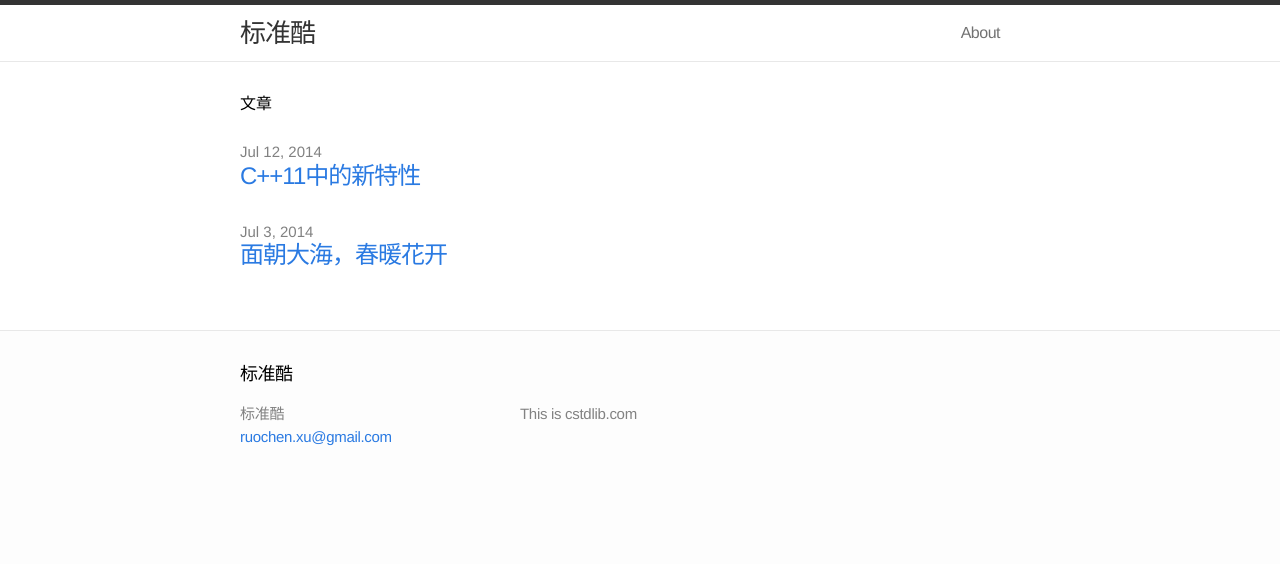
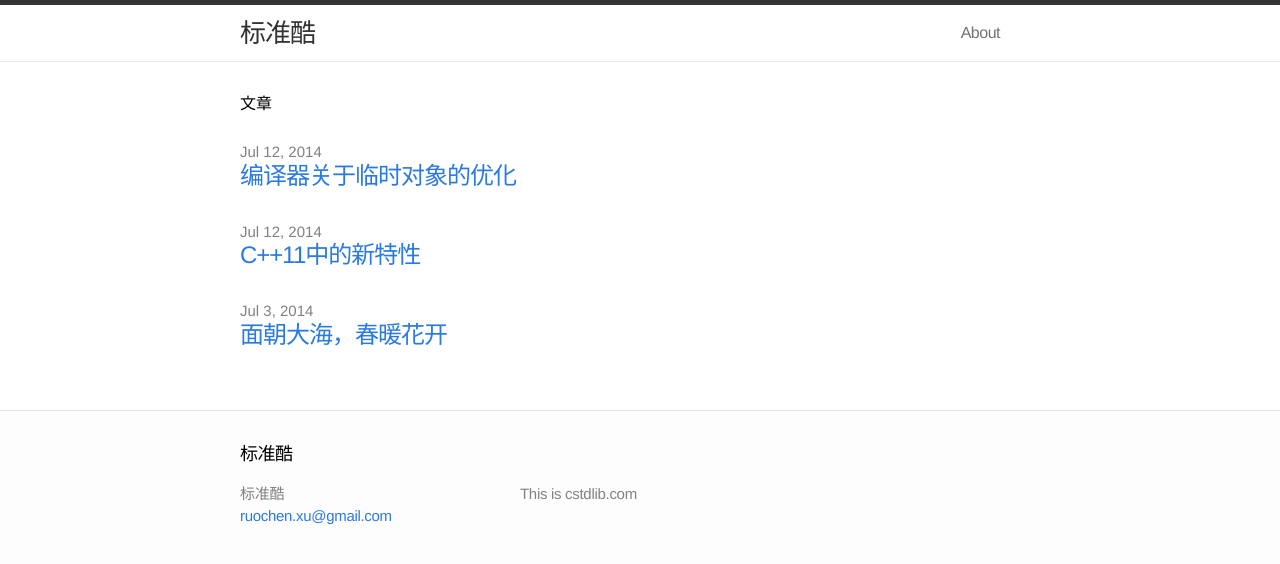
Before and after one commit to aholic/cstdlib.com, a Jekyll site: the page built from index.html, in a window 1280 px wide. Shown: the top 564 px of the page. Built offline with Jekyll 4.4.1, drawn with Linux system fonts in a browser that asks for light colours; part of the change alters nothing that is shown.

Commit message:
write a new article to talk about nrvo and copy elision

```diff
--- a/_posts/2014-07-12-new-features-in-c++11.markdown
+++ b/_posts/2014-07-12-new-features-in-c++11.markdown
@@ -7,19 +7,21 @@ categories: jekyll update
 
 前段时间看完了`《STL源码剖析》`，觉得对C++又有了更多的认识和理解。
 
-    //assume v is vector of int
-    vector<int> v;
+{% highlight c++ %}
+//assume v is vector of int
+vector<int> v;
 
-    //find max element in vector<int>
-    int maxNum = MIN_INT;
-    for (size_t i = 0; i < v.size(); i++) {
-        if (maxNum < v[i]) {
-            maxNum = v[i];
-        }
+//find max element in vector<int>
+int maxNum = MIN_INT;
+for (size_t i = 0; i < v.size(); i++) {
+    if (maxNum < v[i]) {
+        maxNum = v[i];
     }
+}
 
-    //or use STL do it
-    vector<int>::iterator maxNum = max_element(v.begin()， v.end());
+//or use STL do it
+vector<int>::iterator maxNum = max_element(v.begin()， v.end());
+{% endhighlight %}
 
 以前我觉得我一定会写出以上代码中的第一种方法。
 可是对比第二种方法，优雅程度高下立判。
@@ -36,25 +38,29 @@ categories: jekyll update
 也就是说，在移动之后，源对象的资源没有了，被转移到新的对象里面了。
 举个具体的例子，一个正常的类，拷贝构造函数会做两件事：1.申请地址空间；2.将资源复制过来。
 
-    struct Foo {
-        char* _data;
-        size_t _length;
-        Foo(const Foo& obj) {
-            _length = obj._length;
-            _data = new char[obj._length + 1];
-            std::copy(obj._data, obj._data + _length, _data);
-        }
-    };
+{% highlight c++ %}
+struct Foo {
+    char* _data;
+    size_t _length;
+    Foo(const Foo& obj) {
+        _length = obj._length;
+        _data = new char[obj._length + 1];
+        std::copy(obj._data, obj._data + _length, _data);
+    }
+};
+{% endhighlight %}
 
 但是，当obj是一个临时对象时，即obj不会在被其他地方用到，或者说obj的生命周期要结束了，
 那这次复制就显得很浪费，因为可以直接把它从obj中“移动过来”。
 也就是说，需要这么一个构造函数：
 
-    Foo(dying Foo& obj) {
-        _length = obj._length;
-        _data = obj._data;
-        obj._data = nullptr;
-    }
+{% highlight c++ %}
+Foo(dying Foo& obj) {
+    _length = obj._length;
+    _data = obj._data;
+    obj._data = nullptr;
+}
+{% endhighlight %}
 
 当然，dying不是一个C++关键字，只是为了表示obj的生命周期即将结束，或者说是`“将亡”`。
 如果有了这么一个构造函数来处理临时对象的问题，那么C++中广为诟病的临时对象效率问题将会被很好的解决。
@@ -72,64 +78,70 @@ categories: jekyll update
 C++中加入了一个新的引用类型——右值引用。他的语法是**`&&`**。突出特点是可以用它来绑定到右值。
 有了右值引用，前文提到的`“移动构造函数”`可以被很方便的实现：
 
-    Foo(Foo&& obj) {
-        _length = obj._length;
-        _data = obj._data;
-        obj._data = nullptr;
-    }
+{% highlight c++ %}
+Foo(Foo&& obj) {
+    _length = obj._length;
+    _data = obj._data;
+    obj._data = nullptr;
+}
+{% endhighlight %}
 
 为了产生右值，C++11的标准库提供了**`std::move`**，它的作用很简单，把他的参数作为一个右值返回。
 move容易被误用，例如以下代码：
 
-    #include <iostream>
-    #include <cstring>
+{% highlight c++ %}
+#include <iostream>
+#include <cstring>
 
-    using namespace std;
+using namespace std;
 
-    struct Foo {
-        int* _data;
-        Foo(int data) : _data(new int(data)) {}
-        Foo(Foo&& obj) : _data(obj._data) {
-            obj._data = nullptr;
-        }
-    };
+struct Foo {
+    int* _data;
+    Foo(int data) : _data(new int(data)) {}
+    Foo(Foo&& obj) : _data(obj._data) {
+        obj._data = nullptr;
+    }
+};
 
-    int main() {
-        Foo foo1(100);
-        Foo foo2(move(foo1));
-        cout << *(foo1._data) << endl;
-        return 0;
-    }
+int main() {
+    Foo foo1(100);
+    Foo foo2(move(foo1));
+    cout << *(foo1._data) << endl;
+    return 0;
+}
+{% endhighlight %}
 
 上面的代码运行时会出现`segment fault`，因为`foo1._data`已经在移动构造函数中被置为了`nullptr`。
 这个错误的根源是一个对象的生命周期还没结束，就把它的资源“move”给别的对象了。
 所以当需要使用move时，应该明确这个对象的生命周期要结束了，或者是这个对象以后不再被使用了。
 接下来再看一个正确使用**`std::move`**的例子：
 
-    #include <iostream>
-    using namespace std;
+{% highlight c++ %}
+#include <iostream>
+using namespace std;
 
-    struct Resource {
-        int *_data;
-        int _sz;
-        Resource(int sz) : sz(sz), _data(new int[sz]) {}
-        ~Resource() {delete [] _data;}
-        Resource(Resource&& res) : _sz(res._sz), _data(res._data) {
-            res._data = nullptr;
-        }
-    };
+struct Resource {
+    int *_data;
+    int _sz;
+    Resource(int sz) : sz(sz), _data(new int[sz]) {}
+    ~Resource() {delete [] _data;}
+    Resource(Resource&& res) : _sz(res._sz), _data(res._data) {
+        res._data = nullptr;
+    }
+};
 
-    struct Foo {
-        Resource _res;
-        Foo(int sz) : _res(sz) {}
-        Foo(Foo&& foo) : _res(move(foo._res)) {}
-    };
+struct Foo {
+    Resource _res;
+    Foo(int sz) : _res(sz) {}
+    Foo(Foo&& foo) : _res(move(foo._res)) {}
+};
 
-    int main() {
-        Foo foo1(1024);
-        Foo foo2(foo1);
-        return 0;
-    }
+int main() {
+    Foo foo1(1024);
+    Foo foo2(foo1);
+    return 0;
+}
+{% endhighlight %}
 
 在以上代码中定义了Foo和Res两个类，Foo包含了Res类。
 在Foo的移动构造函数中，为了调用了成员\_res的移动构造函数，对其使用了**`std::move`**。
@@ -144,62 +156,7 @@ move容易被误用，例如以下代码：
 主要抓住的重点应该在于**`右值引用之所以出现，就是为了解决移动语义的问题`**，
 另外，右值引用还解决了**`完美转发`**的问题，以后有时间再谈吧。
 
-### **题外话** ##
-再顺便说说**`(N)RVO`**和**`Copy Elision`**吧。
-主要是感觉他们和临时对象有点关系。毕竟，在移动语义出来之前，
-C++标准组因为临时变量的事被喷了很久了，所以在标准中不惜代价的允许(N)RVO。
-
-##### **(N)RVO** #####
-(N)RVO全称是**`(Named)Return Value Optimization`**，即**`（具名）返回值优化`**。
-RVO指的是编译器让调用函数在其栈上分配空间，然后将这块内存的地址传递给被调函数，被调函数直接在这块内存上构造返回值。
-这样就消除从函数内部return出来时临时对象的复制问题。例如如下代码：
-
-    struct Foo {
-        Foo(int) { cout << "ctr" << endl; }
-        Foo(const Foo& foo) { cout << "cp" << endl; }
-    };
-    Foo getFoo() {return Foo(1024);}
-    Foo foo = getFoo();
-
-按常理来说，在`getFoo`函数体内部的表达式`Foo(1024)`中会构造一份Foo临时对象，
-然后将这个临时对象拷贝到返回值返回值存储区，
-然后从返回值存储区拷贝到foo的存储区。也就是需要1次构造，2次复制。
-而有了返回值优化，只需要1次构造，无需拷贝，因为他直接在foo的存储区构造了这个对象。
-要实验的话，可以用以上代码，编译的时候由**`-fno-elide-constructors`**选项来控制是否开启优化。
-
-而NRVO指的是如下代码，也能被以类似的方式优化：
-
-    struct Foo {
-        Foo(int) { cout << "ctr" << endl; }
-        Foo(const Foo& foo) { cout << "cp" << endl; }
-    };
-    Foo getFoo() {Foo foo(1024); return foo;}
-    Foo foo = getFoo();
-
-##### **`Copy Elision`** #####
-Copy Elision，即复制省略。
-复制省略指的是，当函数参数以值传递的方式传入函数内部时，通常要求建立一份参数的拷贝。
-当传入的参数是右值时，则无需建立这样一份拷贝，直接使用源对象即可。例如如下代码：
-
-    struct Foo {
-        Foo(int) { cout << "ctr" << endl; }
-        Foo(const Foo& foo) { cout << "cp" << endl; }
-    };
-    void useFoo(Foo foo) {}
-    useFoo(Foo(10));
-
-理论上来说，在调用`useFoo(Foo(10))`时，
-先由`Foo(10)`来构造一个Foo对象，
-然后把这个Foo对象拷贝到函数内部。也就是需要1次构造，1次复制。
-而由于和(N)RVO类似的原理，有了Copy Elision，只需要1次构造。
-
-但是(N)RVO和Copy Elision都只能解决部分临时对象的问题，有些问题还是得用移动语义来解决的。
-由于绝大多数（也许99.9%）编译器都支持(N)RVO和Copy Elision，
-当需要在函数内部参数时，传递引用然后拷贝构造是很愚蠢的做法，直接传值是更好的做法。
-为此，大神[Dave Abrahams](http://en.wikipedia.org/wiki/David_Abrahams_(computer_programmer))
-写下了著名的[want spped? pass by value](http://fpcfjf.blog.163.com/blog/static/5546979320133174350249/)
-
 ### **相关阅读** ###
-\[1\]：[译：详解C++右值引用](http://jxq.me/2012/06/06/%E8%AF%91%E8%AF%A6%E8%A7%A3c%E5%8F%B3%E5%80%BC%E5%BC%95%E7%94%A8/#section_06)
+\[1\]：[译：详解C++右值引用](http://jxq.me/2012/06/06/%E8%AF%91%E8%AF%A6%E8%A7%A3c%E5%8F%B3%E5%80%BC%E5%BC%95%E7%94%A8)
 \[2\]：[我家的返回值才不可能这么傲娇（右值引用和移动语义）](http://darkc.at/cxx_rvalue_reference/)
 \[3\]：[《C++0x漫谈》系列之：右值引用(或“move语意与完美转发”)(上)](http://blog.csdn.net/pongba/article/details/1684519)
--- /dev/null
+++ b/_posts/2014-07-12-nrvo-and-copy-elision.markdown
@@ -0,0 +1,130 @@
+---
+layout: post
+title:  "编译器关于临时对象的优化"
+date:   2014-07-12 02:56:34
+categories: jekyll update
+---
+
+我当C++助教的时候，曾今看过这么一段代码：
+
+{% highlight c++%}
+map<string, int> GetWordCounter(string fileName) {
+    map<string, int> wordCounter;
+    //read file
+    //fill the map
+    return wordCounter;
+}
+
+vector<pair<string, int> > GetTopWords(map<string, int> wordCounter, int top) {
+    vector<pair<string, int> > topWords;
+    // find words with max number of occurrences
+    // ...
+    return topWords;
+}
+
+//call the function GetTopWords to find top100 words
+vector<pair<string, int> > topWords = GetTopWords(GetWordCounter("input.txt"), 100);
+{% endhighlight%}
+
+当时我一看这代码就很瞎，然后我就告诉他：
+
+> **`GetWordCounter`**函数的返回值设计的有问题，
+> wordCounter从函数里面返回的时候，是拷贝构造出来的，
+> 当这个wordCounter类占用很大内存的时候，尤其显得不合适。
+>
+> 另外，**`GetTopWords`**函数的参数设计也有问题，因为在传入GetTopWords内部时，
+> 参数又要拷贝构造一份才能传递到函数里面。
+>
+> 解决这两个问题比较好的方式是传递引用的方式。
+
+当时为了更好的说明我的观点，我在`GetTopWords`内部加上了断点。
+我想单步调试运行到该断点，比较进入`GetTopWords`函数前后程序占用内存的差异。
+因为整个文件读下来，`wordCounter`的大小应该有好几M，
+那么进入`GetTopWords`函数后，占用的内存至少比之前要多好几M。
+正想见证一下奇迹，说明一下我的观点是多么的正确，可是当时的实验结果竟然是，占用的内存没变化！
+我很郁闷，只能说：“这不科学”。后来也忘了去查查为什么。
+
+
+直到前段时间看C++11的移动语义和右值引用的时候，顺便看到了编译器的一些优化措施，让我觉得茅塞顿开。
+我只想和当时的那个学生说一句！“再来让我给你讲一遍！T.T”
+
+
+在C++11出来之前，C++还不支持移动语义，那临时对象的效率问题就让人很头疼。
+但是情况也没有想象的那么糟糕，因为编译器能优化其中的部分问题。
+下面主要介绍一下**`(N)RVO`**和**`Copy Elision`**。
+
+##### **(N)RVO** #####
+(N)RVO全称是**`(Named)Return Value Optimization`**，即**`（具名）返回值优化`**。
+RVO指的是编译器让调用函数在其栈上分配空间，然后将这块内存的地址传递给被调函数，被调函数直接在这块内存上构造返回值。
+这样就消除从函数内部return出来时临时对象的复制问题。例如如下代码：
+
+{% highlight c++%}
+struct Foo {
+    Foo(int) { cout << "ctr" << endl; }
+    Foo(const Foo& foo) { cout << "cp" << endl; }
+};
+Foo getFoo() {return Foo(1024);}
+Foo foo = getFoo();
+{% endhighlight %}
+
+按常理来说，在`getFoo`函数体内部的表达式`Foo(1024)`中会构造一份Foo临时对象，
+然后将这个临时对象拷贝到返回值返回值存储区，
+然后从返回值存储区拷贝到`foo`的存储区。也就是需要1次构造，2次复制。
+而有了返回值优化，只需要1次构造，无需拷贝，因为他直接在`foo`的存储区构造了这个对象。
+要实验的话，可以用以上代码，g++(clang++)编译的时候用**`-fno-elide-constructors`**选项来控制是否开启优化。
+
+而NRVO指的是如下代码，也能被以类似的方式优化：
+
+{% highlight c++%}
+struct Foo {
+    Foo(int) { cout << "ctr" << endl; }
+    Foo(const Foo& foo) { cout << "cp" << endl; }
+};
+Foo getFoo() {Foo foo(1024); return foo;}
+Foo foo = getFoo();
+{% endhighlight %}
+
+##### **Copy Elision** #####
+Copy Elision，即**`复制省略`**。
+复制省略指的是，当函数参数以值传递的方式传入函数内部时，通常要求建立一份参数的拷贝。
+当传入的参数是右值时，则无需建立这样一份拷贝，直接使用源对象即可。例如如下代码：
+
+{% highlight c++%}
+struct Foo {
+    Foo(int) { cout << "ctr" << endl; }
+    Foo(const Foo& foo) { cout << "cp" << endl; }
+};
+void useFoo(Foo foo) {}
+useFoo(Foo(10));
+{% endhighlight %}
+
+理论上来说，在调用`useFoo(Foo(10))`时，
+先由`Foo(10)`来构造一个Foo对象，
+然后把这个`Foo`对象拷贝到函数内部。也就是需要1次构造，1次复制。
+而由于和(N)RVO类似的原理，有了Copy Elision，只需要1次构造。
+
+##### **写在最后** #####
+(N)RVO和Copy Elision都只能解决部分临时对象的问题。
+例如以下代码，Copy Elision便无能为力了：
+
+{% highlight c++%}
+struct Foo {
+    Foo(int) { cout << "ctr" << endl; }
+    Foo(const Foo& foo) { cout << "cp" << endl; }
+};
+void useFoo(Foo foo) {}
+
+Foo foo(10);
+useFoo(foo);
+{% endhighlight %}
+
+在上面代码中，将`foo`传入函数`useFoo`时，复制省略无法被启用，
+因为源对象以后还会被用到，所以不能直接使用源对象。
+为了彻底的解决临时对象效率的问题，请看[C++11的移动语义和右值引用](http://cstdlib.com/jekyll/update/2014/07/12/new-features-in-c++11/)。
+
+
+另一方面，由于绝大多数（也许99.9%）编译器都支持(N)RVO和Copy Elision，
+当需要在函数内部复制构造参数时，传递引用然后拷贝构造是很愚蠢的做法，直接传值是更好的做法。
+因为直接传值的话，编译器能利用一些优化措施优化自然更好，即使不能优化，也不会更糟。
+为此，大神[Dave Abrahams](http://en.wikipedia.org/wiki/David_Abrahams_(computer_programmer))
+写下了著名的[want spped? pass by value](http://fpcfjf.blog.163.com/blog/static/5546979320133174350249/)
```
